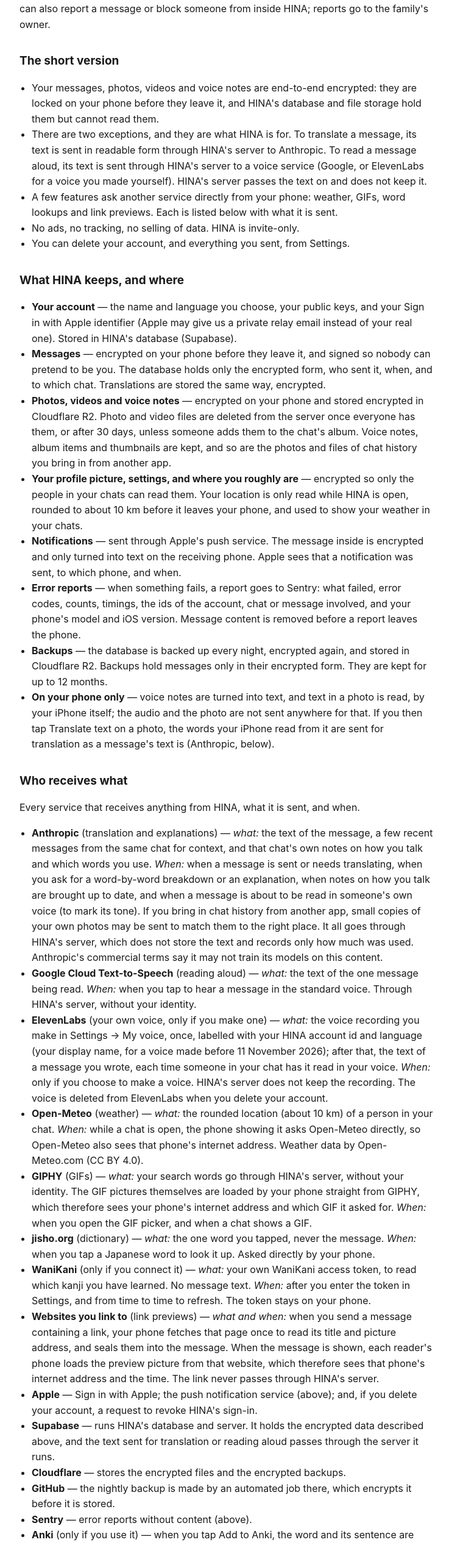
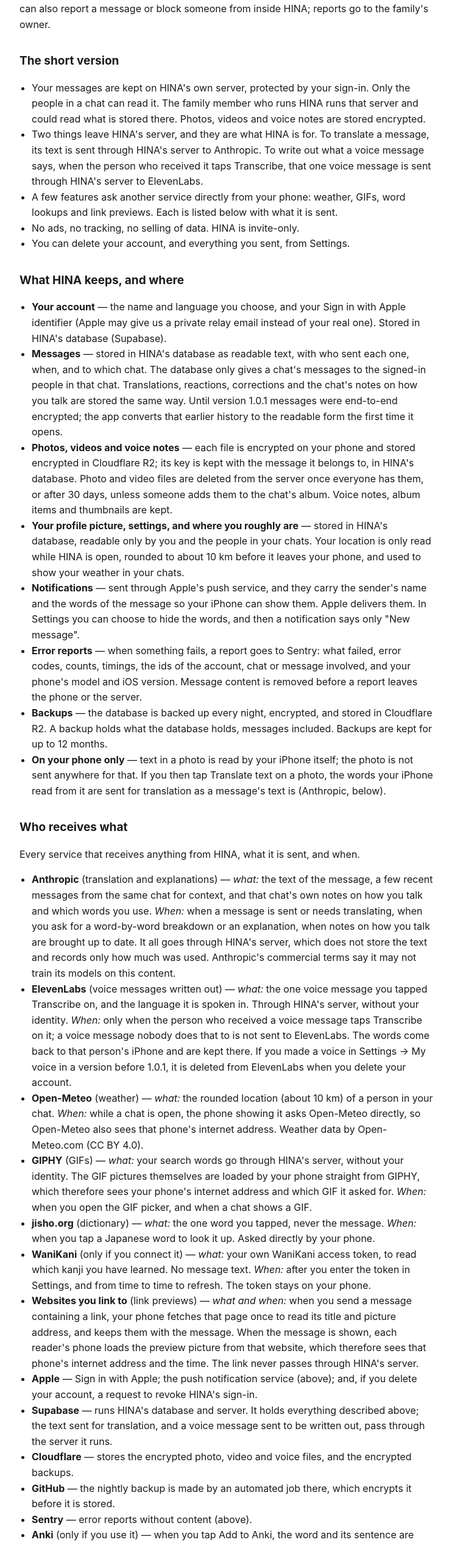
Before and after one commit to hina-family/hina-family.github.io, a plain HTML site: page index.html in a window 1280 px wide. Shown: the part 246-2780 px from the top of the page at 61% size, without its empty margins (268-1010 px from the left). Drawn offline with Linux system fonts and the light colour scheme.

Commit message:
Privacy page: messages are stored on HINA's own server, no longer end-to-end encrypted; voice messages written out on request by ElevenLabs; reading aloud removed

```diff
--- a/index.html
+++ b/index.html
@@ -21,15 +21,15 @@
 <body>
 <main>
 <h1>HINA</h1>
-<p class="soft">A private messenger for one family, in English and Japanese. Privacy policy and support — last updated 11 November 2026.</p>
+<p class="soft">A private messenger for one family, in English and Japanese. Privacy policy and support — last updated 12 November 2026.</p>
 
 <h2>Contact</h2>
 <p>Questions, problems, or a request about your data: <a href="mailto:cannula_storm_8n@icloud.com">cannula_storm_8n@icloud.com</a>. You can also report a message or block someone from inside HINA; reports go to the family's owner.</p>
 
 <h2>The short version</h2>
 <ul>
-  <li>Your messages, photos, videos and voice notes are end-to-end encrypted: they are locked on your phone before they leave it, and HINA's database and file storage hold them but cannot read them.</li>
-  <li>There are two exceptions, and they are what HINA is for. To translate a message, its text is sent in readable form through HINA's server to Anthropic. To read a message aloud, its text is sent through HINA's server to a voice service (Google, or ElevenLabs for a voice you made yourself). HINA's server passes the text on and does not keep it.</li>
+  <li>Your messages are kept on HINA's own server, protected by your sign-in. Only the people in a chat can read it. The family member who runs HINA runs that server and could read what is stored there. Photos, videos and voice notes are stored encrypted.</li>
+  <li>Two things leave HINA's server, and they are what HINA is for. To translate a message, its text is sent through HINA's server to Anthropic. To write out what a voice message says, when the person who received it taps Transcribe, that one voice message is sent through HINA's server to ElevenLabs.</li>
   <li>A few features ask another service directly from your phone: weather, GIFs, word lookups and link previews. Each is listed below with what it is sent.</li>
   <li>No ads, no tracking, no selling of data. HINA is invite-only.</li>
   <li>You can delete your account, and everything you sent, from Settings.</li>
@@ -37,37 +37,36 @@
 
 <h2>What HINA keeps, and where</h2>
 <ul>
-  <li><strong>Your account</strong> — the name and language you choose, your public keys, and your Sign in with Apple identifier (Apple may give us a private relay email instead of your real one). Stored in HINA's database (Supabase).</li>
-  <li><strong>Messages</strong> — encrypted on your phone before they leave it, and signed so nobody can pretend to be you. The database holds only the encrypted form, who sent it, when, and to which chat. Translations are stored the same way, encrypted.</li>
-  <li><strong>Photos, videos and voice notes</strong> — encrypted on your phone and stored encrypted in Cloudflare R2. Photo and video files are deleted from the server once everyone has them, or after 30 days, unless someone adds them to the chat's album. Voice notes, album items and thumbnails are kept, and so are the photos and files of chat history you bring in from another app.</li>
-  <li><strong>Your profile picture, settings, and where you roughly are</strong> — encrypted so only the people in your chats can read them. Your location is only read while HINA is open, rounded to about 10 km before it leaves your phone, and used to show your weather in your chats.</li>
-  <li><strong>Notifications</strong> — sent through Apple's push service. The message inside is encrypted and only turned into text on the receiving phone. Apple sees that a notification was sent, to which phone, and when.</li>
-  <li><strong>Error reports</strong> — when something fails, a report goes to Sentry: what failed, error codes, counts, timings, the ids of the account, chat or message involved, and your phone's model and iOS version. Message content is removed before a report leaves the phone.</li>
-  <li><strong>Backups</strong> — the database is backed up every night, encrypted again, and stored in Cloudflare R2. Backups hold messages only in their encrypted form. They are kept for up to 12 months.</li>
-  <li><strong>On your phone only</strong> — voice notes are turned into text, and text in a photo is read, by your iPhone itself; the audio and the photo are not sent anywhere for that. If you then tap Translate text on a photo, the words your iPhone read from it are sent for translation as a message's text is (Anthropic, below).</li>
+  <li><strong>Your account</strong> — the name and language you choose, and your Sign in with Apple identifier (Apple may give us a private relay email instead of your real one). Stored in HINA's database (Supabase).</li>
+  <li><strong>Messages</strong> — stored in HINA's database as readable text, with who sent each one, when, and to which chat. The database only gives a chat's messages to the signed-in people in that chat. Translations, reactions, corrections and the chat's notes on how you talk are stored the same way. Until version 1.0.1 messages were end-to-end encrypted; the app converts that earlier history to the readable form the first time it opens.</li>
+  <li><strong>Photos, videos and voice notes</strong> — each file is encrypted on your phone and stored encrypted in Cloudflare R2; its key is kept with the message it belongs to, in HINA's database. Photo and video files are deleted from the server once everyone has them, or after 30 days, unless someone adds them to the chat's album. Voice notes, album items and thumbnails are kept.</li>
+  <li><strong>Your profile picture, settings, and where you roughly are</strong> — stored in HINA's database, readable only by you and the people in your chats. Your location is only read while HINA is open, rounded to about 10 km before it leaves your phone, and used to show your weather in your chats.</li>
+  <li><strong>Notifications</strong> — sent through Apple's push service, and they carry the sender's name and the words of the message so your iPhone can show them. Apple delivers them. In Settings you can choose to hide the words, and then a notification says only "New message".</li>
+  <li><strong>Error reports</strong> — when something fails, a report goes to Sentry: what failed, error codes, counts, timings, the ids of the account, chat or message involved, and your phone's model and iOS version. Message content is removed before a report leaves the phone or the server.</li>
+  <li><strong>Backups</strong> — the database is backed up every night, encrypted, and stored in Cloudflare R2. A backup holds what the database holds, messages included. Backups are kept for up to 12 months.</li>
+  <li><strong>On your phone only</strong> — text in a photo is read by your iPhone itself; the photo is not sent anywhere for that. If you then tap Translate text on a photo, the words your iPhone read from it are sent for translation as a message's text is (Anthropic, below).</li>
 </ul>
 
 <h2>Who receives what</h2>
 <p>Every service that receives anything from HINA, what it is sent, and when.</p>
 <ul>
-  <li><strong>Anthropic</strong> (translation and explanations) — <em>what:</em> the text of the message, a few recent messages from the same chat for context, and that chat's own notes on how you talk and which words you use. <em>When:</em> when a message is sent or needs translating, when you ask for a word-by-word breakdown or an explanation, when notes on how you talk are brought up to date, and when a message is about to be read in someone's own voice (to mark its tone). If you bring in chat history from another app, small copies of your own photos may be sent to match them to the right place. It all goes through HINA's server, which does not store the text and records only how much was used. Anthropic's commercial terms say it may not train its models on this content.</li>
-  <li><strong>Google Cloud Text-to-Speech</strong> (reading aloud) — <em>what:</em> the text of the one message being read. <em>When:</em> when you tap to hear a message in the standard voice. Through HINA's server, without your identity.</li>
-  <li><strong>ElevenLabs</strong> (your own voice, only if you make one) — <em>what:</em> the voice recording you make in Settings → My voice, once, labelled with your HINA account id and language (your display name, for a voice made before 11 November 2026); after that, the text of a message you wrote, each time someone in your chat has it read in your voice. <em>When:</em> only if you choose to make a voice. HINA's server does not keep the recording. The voice is deleted from ElevenLabs when you delete your account.</li>
+  <li><strong>Anthropic</strong> (translation and explanations) — <em>what:</em> the text of the message, a few recent messages from the same chat for context, and that chat's own notes on how you talk and which words you use. <em>When:</em> when a message is sent or needs translating, when you ask for a word-by-word breakdown or an explanation, when notes on how you talk are brought up to date. It all goes through HINA's server, which does not store the text and records only how much was used. Anthropic's commercial terms say it may not train its models on this content.</li>
+  <li><strong>ElevenLabs</strong> (voice messages written out) — <em>what:</em> the one voice message you tapped Transcribe on, and the language it is spoken in. Through HINA's server, without your identity. <em>When:</em> only when the person who received a voice message taps Transcribe on it; a voice message nobody does that to is not sent to ElevenLabs. The words come back to that person's iPhone and are kept there. If you made a voice in Settings → My voice in a version before 1.0.1, it is deleted from ElevenLabs when you delete your account.</li>
   <li><strong>Open-Meteo</strong> (weather) — <em>what:</em> the rounded location (about 10 km) of a person in your chat. <em>When:</em> while a chat is open, the phone showing it asks Open-Meteo directly, so Open-Meteo also sees that phone's internet address. Weather data by Open-Meteo.com (CC BY 4.0).</li>
   <li><strong>GIPHY</strong> (GIFs) — <em>what:</em> your search words go through HINA's server, without your identity. The GIF pictures themselves are loaded by your phone straight from GIPHY, which therefore sees your phone's internet address and which GIF it asked for. <em>When:</em> when you open the GIF picker, and when a chat shows a GIF.</li>
   <li><strong>jisho.org</strong> (dictionary) — <em>what:</em> the one word you tapped, never the message. <em>When:</em> when you tap a Japanese word to look it up. Asked directly by your phone.</li>
   <li><strong>WaniKani</strong> (only if you connect it) — <em>what:</em> your own WaniKani access token, to read which kanji you have learned. No message text. <em>When:</em> after you enter the token in Settings, and from time to time to refresh. The token stays on your phone.</li>
-  <li><strong>Websites you link to</strong> (link previews) — <em>what and when:</em> when you send a message containing a link, your phone fetches that page once to read its title and picture address, and seals them into the message. When the message is shown, each reader's phone loads the preview picture from that website, which therefore sees that phone's internet address and the time. The link never passes through HINA's server.</li>
+  <li><strong>Websites you link to</strong> (link previews) — <em>what and when:</em> when you send a message containing a link, your phone fetches that page once to read its title and picture address, and keeps them with the message. When the message is shown, each reader's phone loads the preview picture from that website, which therefore sees that phone's internet address and the time. The link never passes through HINA's server.</li>
   <li><strong>Apple</strong> — Sign in with Apple; the push notification service (above); and, if you delete your account, a request to revoke HINA's sign-in.</li>
-  <li><strong>Supabase</strong> — runs HINA's database and server. It holds the encrypted data described above, and the text sent for translation or reading aloud passes through the server it runs.</li>
-  <li><strong>Cloudflare</strong> — stores the encrypted files and the encrypted backups.</li>
+  <li><strong>Supabase</strong> — runs HINA's database and server. It holds everything described above; the text sent for translation, and a voice message sent to be written out, pass through the server it runs.</li>
+  <li><strong>Cloudflare</strong> — stores the encrypted photo, video and voice files, and the encrypted backups.</li>
   <li><strong>GitHub</strong> — the nightly backup is made by an automated job there, which encrypts it before it is stored.</li>
   <li><strong>Sentry</strong> — error reports without content (above).</li>
   <li><strong>Anki</strong> (only if you use it) — when you tap Add to Anki, the word and its sentence are handed to the Anki app on your own phone.</li>
 </ul>
 
 <h2>Deleting your account</h2>
-<p>Settings → Delete account. Deleting waits seven days: you ask (with Face ID or your passcode), you can cancel during those seven days, and after them you confirm with Delete now. Then everything you sent or set is erased for everyone — messages, photos, videos, voice notes, reactions, your picture, settings and location — your own voice, if you made one, is deleted from ElevenLabs, your Apple sign-in for HINA is revoked, and you leave every chat. What remains is an anonymous record of your public encryption keys, with no name, so that the rest of the family can still open their chat history. Two things that belong to the chat rather than to you also stay: the chat's shared word list, and a photo someone else sent that you added to the album. Encrypted backups made before the deletion are kept until they expire, at most 12 months.</p>
+<p>Settings → Delete account. Deleting waits seven days: you ask, you can cancel during those seven days, and after them you confirm with Delete now. Then everything you sent or set is erased for everyone — messages, photos, videos, voice notes, reactions, your picture, settings and location — your own voice, if you made one, is deleted from ElevenLabs, your Apple sign-in for HINA is revoked, and you leave every chat. Two things that belong to the chat rather than to you also stay: the chat's shared word list, and a photo someone else sent that you added to the album. Encrypted backups made before the deletion are kept until they expire, at most 12 months.</p>
 
 <h2>Children</h2>
 <p>HINA is for one family, by invitation. Anyone under 13 should use it only with a parent's agreement.</p>
@@ -76,8 +75,8 @@
 <p>If this policy changes, the date at the top changes too.</p>
 
 <hr>
-<p class="soft">HINA（ヒナ）は一つの家族のための、英語と日本語のプライベートメッセンジャーです（最終更新：2026年11月11日）。メッセージ・写真・動画・ボイスメッセージはエンドツーエンドで暗号化され、HINAのデータベースと保存先では読めません。例外は二つです。翻訳のために、メッセージの文章（と同じチャットの直前の数件、話し方のメモ）はHINAのサーバーを通じてAnthropicへ送られます（Anthropicはその内容でモデルを学習しない規約です）。読み上げのために、そのメッセージの文章はHINAのサーバーを通じてGoogleの音声サービスへ、ご自分の声を作った場合はElevenLabsへ送られます（声を作るときの録音も一度だけElevenLabsへ送られます）。HINAのサーバーはその文章を保存しません。</p>
-<p class="soft">お使いのiPhoneから直接問い合わせるものもあります。天気はOpen-Meteoへ（相手の約10kmに丸めた位置）、GIFの画像はGIPHYから、タップした単語一つはjisho.orgへ、WaniKaniは接続した場合のみ（ご自分のトークン）、リンクのプレビューはそのウェブサイトから（送る人のiPhoneがページを一度読み、読む人のiPhoneがプレビュー画像を読み込みます）。これらの相手にはiPhoneのIPアドレスが見えます。通知はAppleを通じて暗号化されたまま届きます。不具合の報告はメッセージの内容を除いてSentryへ送られます。暗号化されたデータはSupabaseとCloudflareに保存され、毎晩のバックアップは最長12か月保管されます。</p>
+<p class="soft">HINA（ヒナ）は一つの家族のための、英語と日本語のプライベートメッセンジャーです（最終更新：2026年11月12日）。メッセージはHINA自身のサーバーに保存され、サインインで守られています。読めるのはそのチャットの参加者だけです（HINAを運営している家族はサーバーを管理しており、保存された内容を見ることができます）。写真・動画・ボイスメッセージは暗号化して保存されます。HINAのサーバーの外へ出るものは二つです。翻訳のために、メッセージの文章（と同じチャットの直前の数件、話し方のメモ）はHINAのサーバーを通じてAnthropicへ送られます（Anthropicはその内容でモデルを学習しない規約です）。ボイスメッセージを文字に起こすために、受け取った人が「文字に起こす」をタップしたときだけ、そのボイスメッセージ一件がHINAのサーバーを通じてElevenLabsへ送られます。</p>
+<p class="soft">お使いのiPhoneから直接問い合わせるものもあります。天気はOpen-Meteoへ（相手の約10kmに丸めた位置）、GIFの画像はGIPHYから、タップした単語一つはjisho.orgへ、WaniKaniは接続した場合のみ（ご自分のトークン）、リンクのプレビューはそのウェブサイトから（送る人のiPhoneがページを一度読み、読む人のiPhoneがプレビュー画像を読み込みます）。これらの相手にはiPhoneのIPアドレスが見えます。通知はAppleを通じて届き、送った人の名前とメッセージの文章を含みます（設定で文章を隠せます）。不具合の報告はメッセージの内容を除いてSentryへ送られます。データはSupabaseに、暗号化されたファイルとバックアップはCloudflareに保存され、毎晩のバックアップは最長12か月保管されます。</p>
 <p class="soft">広告・追跡・データの販売はありません。アカウントは設定から削除できます。削除は申請から7日後に確定でき（その間は取り消せます）、あなたが送ったものはすべて消去されます。お問い合わせ：<a href="mailto:cannula_storm_8n@icloud.com">cannula_storm_8n@icloud.com</a></p>
 </main>
 </body>
```
